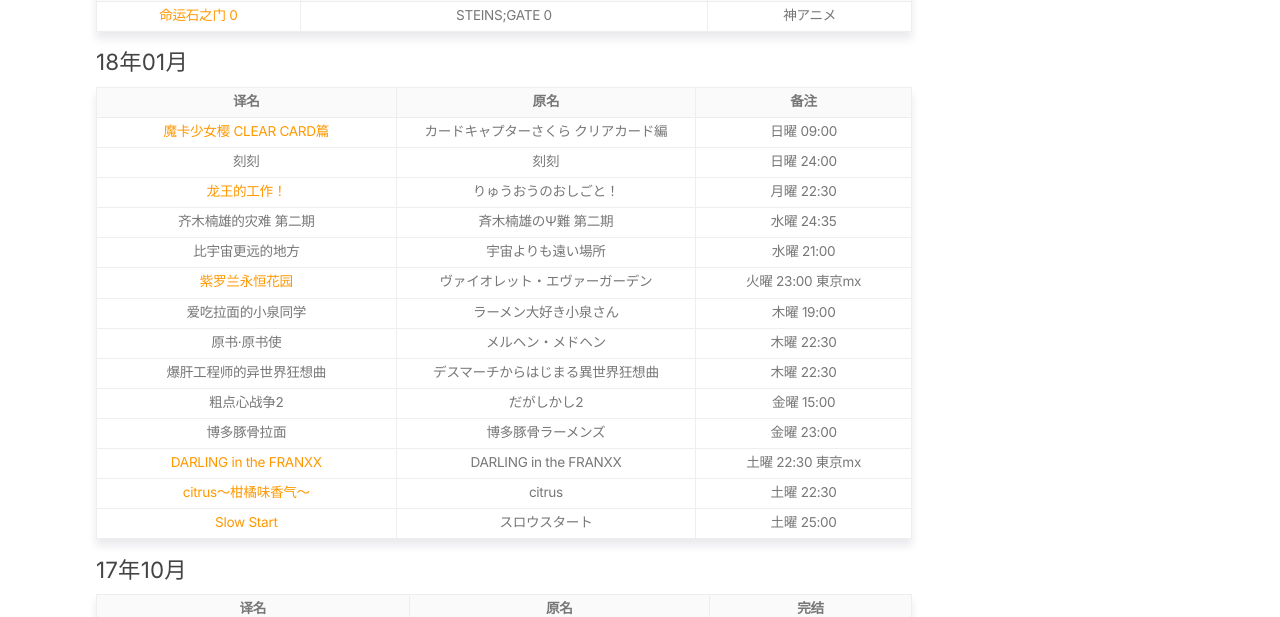
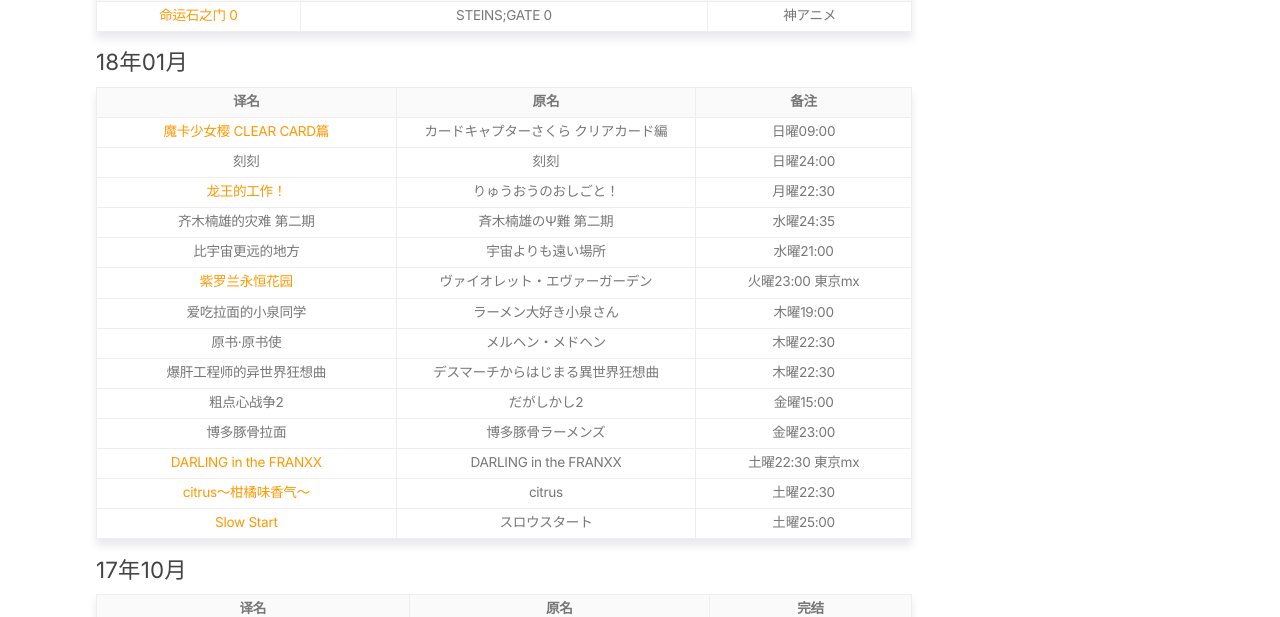
Before and after one commit to 0wQ/0wQ.github.io, a Jekyll site: the page built from _posts/2018-01-22-bangumi.md, in a window 1280 px wide and 900 px high, scrolled down 2556 px. Shown: the part 136-753 px from the top of the window. Built offline with Jekyll 4.4.1, drawn with Linux system fonts in a browser that asks for light colours; comment, search, counter and statistics services are not loaded; some of the changed text lies outside the part shown.

Commit message:
blablabla

```diff
--- a/_posts/2018-01-22-bangumi.md
+++ b/_posts/2018-01-22-bangumi.md
@@ -104,20 +104,20 @@
 
 |译名|原名|备注|
 |---|---|---|
-|<mark>魔卡少女樱 CLEAR CARD篇</mark>|カードキャプターさくら クリアカード編|日曜 09:00|
-|刻刻|刻刻|日曜 24:00|
-|<mark>龙王的工作！</mark>|りゅうおうのおしごと！|月曜 22:30|
-|齐木楠雄的灾难 第二期|斉木楠雄のΨ難 第二期|水曜 24:35|
-|比宇宙更远的地方|宇宙よりも遠い場所|水曜 21:00|
-|<mark>紫罗兰永恒花园</mark>|ヴァイオレット・エヴァーガーデン|火曜 23:00 東京mx|
-|爱吃拉面的小泉同学|ラーメン大好き小泉さん|木曜 19:00|
-|原书·原书使|メルヘン・メドヘン|木曜 22:30|
-|爆肝工程师的异世界狂想曲|デスマーチからはじまる異世界狂想曲|木曜 22:30|
-|粗点心战争2|だがしかし2|金曜 15:00|
-|博多豚骨拉面|博多豚骨ラーメンズ|金曜 23:00|
-|<mark>DARLING in the FRANXX</mark>|DARLING in the FRANXX|土曜 22:30 東京mx|
-|<mark>citrus～柑橘味香气～</mark>|citrus|土曜 22:30|
-|<mark>Slow Start</mark>|スロウスタート|土曜 25:00|
+|<mark>魔卡少女樱 CLEAR CARD篇</mark>|カードキャプターさくら クリアカード編|日曜09:00|
+|刻刻|刻刻|日曜24:00|
+|<mark>龙王的工作！</mark>|りゅうおうのおしごと！|月曜22:30|
+|齐木楠雄的灾难 第二期|斉木楠雄のΨ難 第二期|水曜24:35|
+|比宇宙更远的地方|宇宙よりも遠い場所|水曜21:00|
+|<mark>紫罗兰永恒花园</mark>|ヴァイオレット・エヴァーガーデン|火曜23:00 東京mx|
+|爱吃拉面的小泉同学|ラーメン大好き小泉さん|木曜19:00|
+|原书·原书使|メルヘン・メドヘン|木曜22:30|
+|爆肝工程师的异世界狂想曲|デスマーチからはじまる異世界狂想曲|木曜22:30|
+|粗点心战争2|だがしかし2|金曜15:00|
+|博多豚骨拉面|博多豚骨ラーメンズ|金曜23:00|
+|<mark>DARLING in the FRANXX</mark>|DARLING in the FRANXX|土曜22:30 東京mx|
+|<mark>citrus～柑橘味香气～</mark>|citrus|土曜22:30|
+|<mark>Slow Start</mark>|スロウスタート|土曜25:00|
 
 ### 17年10月
 
@@ -231,11 +231,11 @@
 
 > [http://bgm.tv](http://bgm.tv)
 > [https://ebb.io](https://ebb.io)
+> [https://mikanani.me](https://mikanani.me)
 > [https://bgmlist.com](https://bgmlist.com)
-> [https://mikanani.me](https://mikanani.me)
+> [https://wikipedia.org](https://wikipedia.org)
 > [https://bangumi.moe](https://bangumi.moe)
-> [https://wikipedia.org](https://wikipedia.org)
+> [http://www.dilidili.com](http://www.dilidili.com)
 > [https://share.dmhy.org](https://share.dmhy.org)
-> [http://www.dilidili.com](http://www.dilidili.com)
 > [http://jp.leopard-raws.org](http://jp.leopard-raws.org)
 > [https://search.bakery.moe](https://search.bakery.moe)
```
